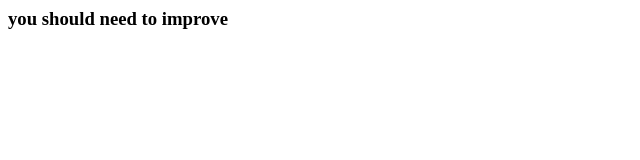
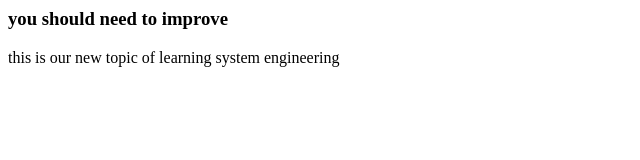
Before and after one commit to md-alif7/git-learning, a plain HTML site: page index.html in a window 1280 px wide. Shown: the whole page, without its empty margins (0-640 px from the left). Drawn offline with Linux system fonts and the light colour scheme.

Commit message:
update html file with p tag

```diff
--- a/index.html
+++ b/index.html
@@ -6,5 +6,6 @@
     </head>
     <body>
         <h3>you should need to improve</h3>
+        <p> this is our new topic of learning system engineering</p>
     </body>
 </html>
```
